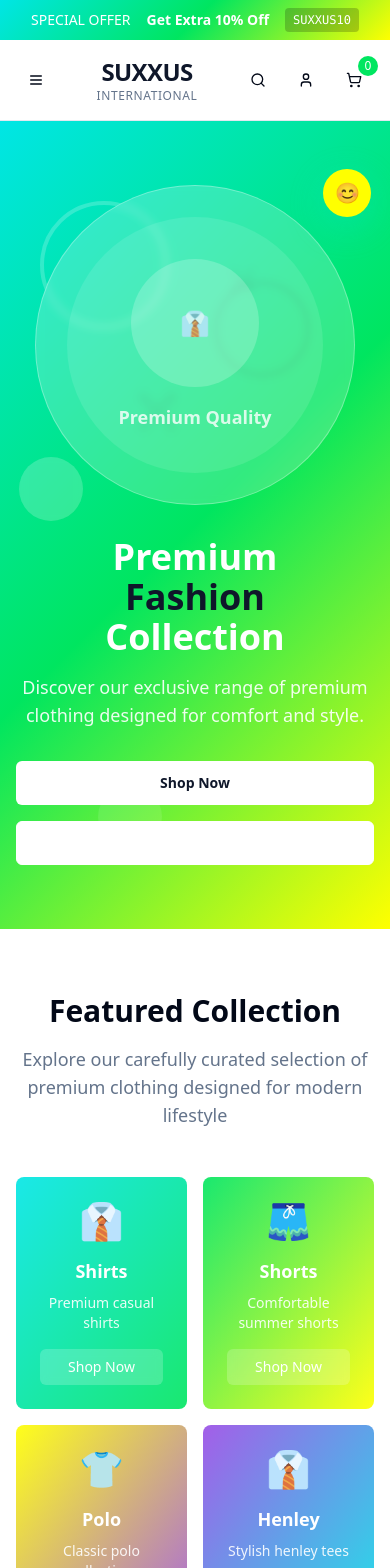
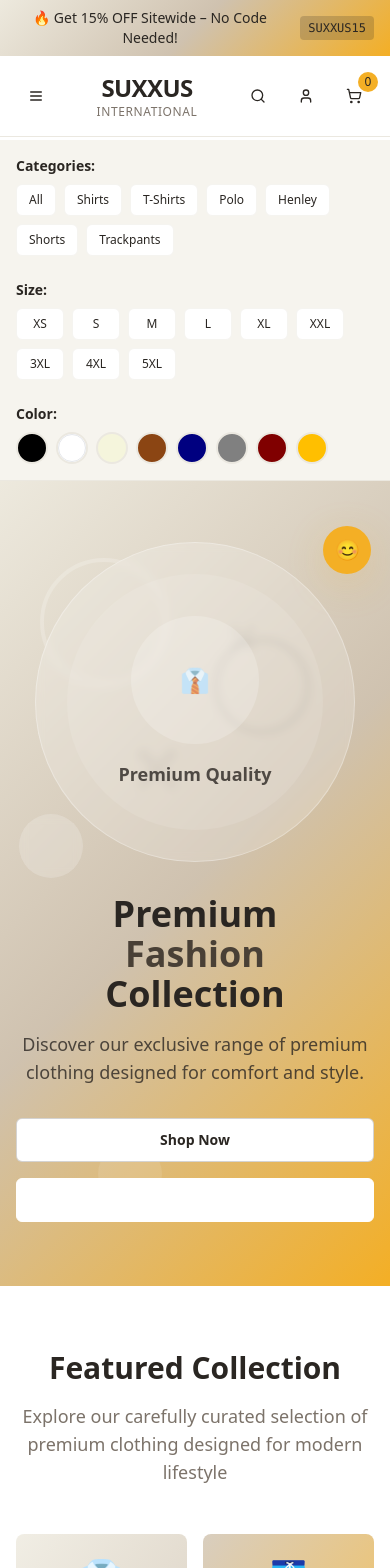
Before and after one commit to AgrowAdmin1/bigbanana-clone-suxxus, a React (Vite) app: page / in a window 390 px wide. Shown: the top 1568 px of the page. Built offline with nearby package versions, Linux system fonts and the light colour scheme.

Commit message:
Add filtering and colors
Add size filtering to the navigation bar and copy colors from the provided suxxus.com URL.

```diff
--- a/src/components/CategoryGrid.tsx
+++ b/src/components/CategoryGrid.tsx
@@ -8,42 +8,42 @@ const CategoryGrid = () => {
       name: "Shirts",
       description: "Premium casual shirts",
       icon: "👔",
-      gradient: "from-brand-cyan to-brand-green"
+      gradient: "from-brand-cream to-brand-sand"
     },
     {
       id: 2,
       name: "Shorts",
       description: "Comfortable summer shorts",
       icon: "🩳",
-      gradient: "from-brand-green to-brand-yellow"
+      gradient: "from-brand-sand to-brand-amber"
     },
     {
       id: 3,
       name: "Polo",
       description: "Classic polo collection",
       icon: "👕",
-      gradient: "from-brand-yellow to-brand-purple"
+      gradient: "from-brand-amber to-brand-gold"
     },
     {
       id: 4,
       name: "Henley",
       description: "Stylish henley tees",
       icon: "👔",
-      gradient: "from-brand-purple to-brand-cyan"
+      gradient: "from-brand-gold to-brand-brown"
     },
     {
       id: 5,
       name: "Trackpant",
       description: "Athletic trackpants",
       icon: "👖",
-      gradient: "from-brand-cyan to-brand-yellow"
+      gradient: "from-brand-brown to-brand-sand"
     },
     {
       id: 6,
       name: "Jackets",
       description: "Premium outerwear",
       icon: "🧥",
-      gradient: "from-brand-green to-brand-purple"
+      gradient: "from-brand-cream to-brand-amber"
     }
   ];
 
@@ -65,36 +65,36 @@ const CategoryGrid = () => {
               key={category.id}
               className="group relative overflow-hidden border-0 shadow-card hover:shadow-glow transition-all duration-smooth cursor-pointer"
             >
-              <div className={`absolute inset-0 bg-gradient-to-br ${category.gradient} opacity-90`}></div>
+              <div className={`absolute inset-0 bg-gradient-to-br ${category.gradient} opacity-80`}></div>
 
-              <div className="relative p-6 text-center text-white min-h-[200px] flex flex-col justify-center">
+              <div className="relative p-6 text-center text-primary min-h-[200px] flex flex-col justify-center">
                 <div className="text-4xl mb-4 group-hover:scale-110 transition-transform duration-bounce">
                   {category.icon}
                 </div>
                 <h3 className="text-lg font-bold mb-2 group-hover:scale-105 transition-transform duration-smooth">
                   {category.name}
                 </h3>
-                <p className="text-sm opacity-90 mb-4">
+                <p className="text-sm opacity-80 mb-4">
                   {category.description}
                 </p>
 
                 <Button
                   variant="secondary"
                   size="sm"
-                  className="mt-auto bg-white/20 text-white border-white/30 hover:bg-white hover:text-primary backdrop-blur-sm"
+                  className="mt-auto bg-background/90 text-primary border-primary/20 hover:bg-background hover:border-primary/40 backdrop-blur-sm"
                 >
                   Shop Now
                 </Button>
               </div>
 
               {/* Hover effect overlay */}
-              <div className="absolute inset-0 bg-white/10 opacity-0 group-hover:opacity-100 transition-opacity duration-smooth"></div>
+              <div className="absolute inset-0 bg-primary/5 opacity-0 group-hover:opacity-100 transition-opacity duration-smooth"></div>
             </Card>
           ))}
         </div>
 
         <div className="text-center mt-12">
-          <Button size="lg" className="bg-gradient-hero text-white hover:opacity-90">
+          <Button size="lg" className="bg-gradient-hero text-primary hover:opacity-90 border border-primary/20">
             View All Categories
           </Button>
         </div>
--- /dev/null
+++ b/src/components/FilterNavbar.tsx
@@ -0,0 +1,178 @@
+import { Button } from "@/components/ui/button";
+import { Badge } from "@/components/ui/badge";
+import { useState } from "react";
+
+const FilterNavbar = () => {
+  const [selectedSizes, setSelectedSizes] = useState<string[]>([]);
+  const [selectedColors, setSelectedColors] = useState<string[]>([]);
+  const [selectedCategories, setSelectedCategories] = useState<string[]>([]);
+
+  const sizes = ["XS", "S", "M", "L", "XL", "XXL", "3XL", "4XL", "5XL"];
+  const colors = [
+    { name: "Black", value: "black", color: "#000000" },
+    { name: "White", value: "white", color: "#FFFFFF" },
+    { name: "Cream", value: "cream", color: "#F5F5DC" },
+    { name: "Brown", value: "brown", color: "#8B4513" },
+    { name: "Navy", value: "navy", color: "#000080" },
+    { name: "Gray", value: "gray", color: "#808080" },
+    { name: "Maroon", value: "maroon", color: "#800000" },
+    { name: "Amber", value: "amber", color: "#FFBF00" },
+  ];
+  const categories = ["All", "Shirts", "T-Shirts", "Polo", "Henley", "Shorts", "Trackpants"];
+
+  const toggleSize = (size: string) => {
+    setSelectedSizes(prev =>
+      prev.includes(size)
+        ? prev.filter(s => s !== size)
+        : [...prev, size]
+    );
+  };
+
+  const toggleColor = (color: string) => {
+    setSelectedColors(prev =>
+      prev.includes(color)
+        ? prev.filter(c => c !== color)
+        : [...prev, color]
+    );
+  };
+
+  const toggleCategory = (category: string) => {
+    setSelectedCategories(prev =>
+      prev.includes(category)
+        ? prev.filter(c => c !== category)
+        : [...prev, category]
+    );
+  };
+
+  const clearAllFilters = () => {
+    setSelectedSizes([]);
+    setSelectedColors([]);
+    setSelectedCategories([]);
+  };
+
+  return (
+    <div className="bg-secondary border-b sticky top-[140px] z-40">
+      <div className="container mx-auto px-4 py-4">
+        <div className="flex flex-col lg:flex-row gap-6">
+          {/* Categories */}
+          <div className="flex flex-col lg:flex-row lg:items-center gap-2">
+            <h3 className="text-sm font-semibold text-foreground min-w-fit">Categories:</h3>
+            <div className="flex flex-wrap gap-2">
+              {categories.map((category) => (
+                <Button
+                  key={category}
+                  variant={selectedCategories.includes(category) ? "default" : "outline"}
+                  size="sm"
+                  onClick={() => toggleCategory(category)}
+                  className="text-xs h-8"
+                >
+                  {category}
+                </Button>
+              ))}
+            </div>
+          </div>
+
+          {/* Sizes */}
+          <div className="flex flex-col lg:flex-row lg:items-center gap-2 lg:border-l lg:pl-6">
+            <h3 className="text-sm font-semibold text-foreground min-w-fit">Size:</h3>
+            <div className="flex flex-wrap gap-2">
+              {sizes.map((size) => (
+                <Button
+                  key={size}
+                  variant={selectedSizes.includes(size) ? "default" : "outline"}
+                  size="sm"
+                  onClick={() => toggleSize(size)}
+                  className="text-xs h-8 w-12"
+                >
+                  {size}
+                </Button>
+              ))}
+            </div>
+          </div>
+
+          {/* Colors */}
+          <div className="flex flex-col lg:flex-row lg:items-center gap-2 lg:border-l lg:pl-6">
+            <h3 className="text-sm font-semibold text-foreground min-w-fit">Color:</h3>
+            <div className="flex flex-wrap gap-2">
+              {colors.map((color) => (
+                <button
+                  key={color.value}
+                  onClick={() => toggleColor(color.value)}
+                  className={`w-8 h-8 rounded-full border-2 transition-all duration-smooth ${
+                    selectedColors.includes(color.value)
+                      ? 'border-primary scale-110 shadow-md'
+                      : 'border-border hover:border-muted-foreground'
+                  }`}
+                  style={{ backgroundColor: color.color }}
+                  title={color.name}
+                >
+                  {color.value === 'white' && (
+                    <div className="w-full h-full rounded-full border border-gray-200"></div>
+                  )}
+                </button>
+              ))}
+            </div>
+          </div>
+
+          {/* Clear filters */}
+          {(selectedSizes.length > 0 || selectedColors.length > 0 || selectedCategories.length > 0) && (
+            <div className="flex items-center lg:border-l lg:pl-6">
+              <Button
+                variant="ghost"
+                size="sm"
+                onClick={clearAllFilters}
+                className="text-xs text-muted-foreground hover:text-foreground"
+              >
+                Clear All
+              </Button>
+            </div>
+          )}
+        </div>
+
+        {/* Active filters display */}
+        {(selectedSizes.length > 0 || selectedColors.length > 0 || selectedCategories.length > 0) && (
+          <div className="mt-4 pt-4 border-t">
+            <div className="flex flex-wrap gap-2 items-center">
+              <span className="text-xs text-muted-foreground">Active filters:</span>
+              {selectedCategories.map((category) => (
+                <Badge key={`cat-${category}`} variant="secondary" className="text-xs">
+                  {category}
+                  <button
+                    onClick={() => toggleCategory(category)}
+                    className="ml-1 hover:text-destructive"
+                  >
+                    ×
+                  </button>
+                </Badge>
+              ))}
+              {selectedSizes.map((size) => (
+                <Badge key={`size-${size}`} variant="secondary" className="text-xs">
+                  Size: {size}
+                  <button
+                    onClick={() => toggleSize(size)}
+                    className="ml-1 hover:text-destructive"
+                  >
+                    ×
+                  </button>
+                </Badge>
+              ))}
+              {selectedColors.map((color) => (
+                <Badge key={`color-${color}`} variant="secondary" className="text-xs">
+                  {colors.find(c => c.value === color)?.name}
+                  <button
+                    onClick={() => toggleColor(color)}
+                    className="ml-1 hover:text-destructive"
+                  >
+                    ×
+                  </button>
+                </Badge>
+              ))}
+            </div>
+          </div>
+        )}
+      </div>
+    </div>
+  );
+};
+
+export default FilterNavbar;
--- a/src/components/Header.tsx
+++ b/src/components/Header.tsx
@@ -12,11 +12,10 @@ const Header = () => {
   return (
     <header className="bg-background border-b sticky top-0 z-50">
       {/* Top promotional banner */}
-      <div className="bg-gradient-hero text-primary-foreground px-4 py-2 text-center text-sm font-medium">
+      <div className="bg-gradient-hero text-primary px-4 py-2 text-center text-sm font-medium">
         <div className="flex items-center justify-center gap-4">
-          <span>SPECIAL OFFER</span>
-          <span className="font-bold">Get Extra 10% Off</span>
-          <code className="bg-black/20 px-2 py-1 rounded text-xs">SUXXUS10</code>
+          <span>🔥 Get 15% OFF Sitewide – No Code Needed!</span>
+          <code className="bg-primary/20 px-2 py-1 rounded text-xs">SUXXUS15</code>
         </div>
       </div>
 
--- a/src/components/HeroSection.tsx
+++ b/src/components/HeroSection.tsx
@@ -17,24 +17,24 @@ const HeroSection = () => {
         <div className="grid md:grid-cols-2 gap-8 items-center">
           {/* Content */}
           <div className="text-center md:text-left order-2 md:order-1">
-            <h2 className="text-4xl md:text-6xl font-bold text-white mb-4">
+            <h2 className="text-4xl md:text-6xl font-bold text-primary mb-4">
               Premium
               <br />
-              <span className="text-primary">Fashion</span>
+              <span className="text-brand-brown">Fashion</span>
               <br />
               Collection
             </h2>
-            <p className="text-lg md:text-xl text-white/90 mb-8 max-w-md">
+            <p className="text-lg md:text-xl text-primary/80 mb-8 max-w-md">
               Discover our exclusive range of premium clothing designed for comfort and style.
             </p>
             <div className="flex flex-col sm:flex-row gap-4 justify-center md:justify-start">
-              <Button size="lg" className="bg-white text-primary hover:bg-white/90 font-semibold">
+              <Button size="lg" className="bg-background text-primary hover:bg-background/90 font-semibold border border-primary/20">
                 Shop Now
               </Button>
               <Button
                 variant="outline"
                 size="lg"
-                className="border-white text-white hover:bg-white hover:text-primary"
+                className="border-background text-background hover:bg-background hover:text-primary"
               >
                 View Catalog
               </Button>
@@ -44,10 +44,10 @@ const HeroSection = () => {
           {/* Hero Image Placeholder */}
           <div className="order-1 md:order-2 flex justify-center">
             <div className="relative">
-              <div className="w-80 h-80 md:w-96 md:h-96 bg-white/20 rounded-full backdrop-blur-sm border border-white/30 flex items-center justify-center">
-                <div className="w-64 h-64 md:w-80 md:h-80 bg-white/10 rounded-full flex items-center justify-center">
-                  <div className="text-white/80 text-center">
-                    <div className="w-32 h-32 mx-auto mb-4 bg-white/20 rounded-full flex items-center justify-center">
+              <div className="w-80 h-80 md:w-96 md:h-96 bg-background/20 rounded-full backdrop-blur-sm border border-background/30 flex items-center justify-center">
+                <div className="w-64 h-64 md:w-80 md:h-80 bg-background/10 rounded-full flex items-center justify-center">
+                  <div className="text-primary/80 text-center">
+                    <div className="w-32 h-32 mx-auto mb-4 bg-background/20 rounded-full flex items-center justify-center">
                       <span className="text-2xl font-bold">👔</span>
                     </div>
                     <p className="text-lg font-semibold">Premium Quality</p>
@@ -56,10 +56,10 @@ const HeroSection = () => {
               </div>
 
               {/* Floating elements */}
-              <div className="absolute -top-4 -right-4 w-12 h-12 bg-brand-yellow rounded-full flex items-center justify-center shadow-glow">
+              <div className="absolute -top-4 -right-4 w-12 h-12 bg-brand-amber rounded-full flex items-center justify-center shadow-glow">
                 <span className="text-xl">😊</span>
               </div>
-              <div className="absolute -bottom-4 -left-4 w-16 h-16 bg-white/20 rounded-full backdrop-blur-sm"></div>
+              <div className="absolute -bottom-4 -left-4 w-16 h-16 bg-background/20 rounded-full backdrop-blur-sm"></div>
             </div>
           </div>
         </div>
--- a/src/index.css
+++ b/src/index.css
@@ -2,51 +2,52 @@
 @tailwind components;
 @tailwind utilities;
 
-/* SUXXUS International - Vibrant E-commerce Design System */
+/* SUXXUS International - Premium Earth Tone Design System */
 
 @layer base {
   :root {
     --background: 0 0% 100%;
-    --foreground: 222.2 84% 4.9%;
+    --foreground: 30 10% 15%;
 
     --card: 0 0% 100%;
-    --card-foreground: 222.2 84% 4.9%;
+    --card-foreground: 30 10% 15%;
 
     --popover: 0 0% 100%;
-    --popover-foreground: 222.2 84% 4.9%;
+    --popover-foreground: 30 10% 15%;
 
-    /* Brand Colors - Vibrant and Bold */
-    --primary: 222.2 47.4% 11.2%;
+    /* Brand Colors - Earth Tones inspired by Suxxus */
+    --primary: 30 10% 15%;
     --primary-foreground: 0 0% 100%;
 
-    --brand-cyan: 180 100% 45%;
-    --brand-green: 145 100% 45%;
-    --brand-yellow: 60 100% 50%;
-    --brand-purple: 270 75% 60%;
+    --brand-cream: 45 30% 90%;
+    --brand-sand: 35 25% 75%;
+    --brand-brown: 30 15% 25%;
+    --brand-gold: 45 80% 60%;
+    --brand-amber: 40 90% 55%;
 
-    --secondary: 210 40% 96.1%;
-    --secondary-foreground: 222.2 47.4% 11.2%;
+    --secondary: 45 30% 95%;
+    --secondary-foreground: 30 10% 15%;
 
-    --muted: 210 40% 96.1%;
-    --muted-foreground: 215.4 16.3% 46.9%;
+    --muted: 45 20% 96%;
+    --muted-foreground: 30 8% 45%;
 
-    --accent: 145 100% 45%;
-    --accent-foreground: 0 0% 100%;
+    --accent: 40 90% 55%;
+    --accent-foreground: 30 10% 15%;
 
     --destructive: 0 84.2% 60.2%;
-    --destructive-foreground: 210 40% 98%;
+    --destructive-foreground: 0 0% 100%;
 
-    --border: 214.3 31.8% 91.4%;
-    --input: 214.3 31.8% 91.4%;
-    --ring: 145 100% 45%;
+    --border: 45 20% 90%;
+    --input: 45 20% 95%;
+    --ring: 40 90% 55%;
 
-    /* Gradients */
-    --gradient-hero: linear-gradient(135deg, hsl(var(--brand-cyan)), hsl(var(--brand-green)), hsl(var(--brand-yellow)));
-    --gradient-card: linear-gradient(135deg, hsl(var(--brand-purple) / 0.1), hsl(var(--brand-cyan) / 0.1));
+    /* Gradients - Earth tone gradients */
+    --gradient-hero: linear-gradient(135deg, hsl(var(--brand-cream)), hsl(var(--brand-sand)), hsl(var(--brand-amber)));
+    --gradient-card: linear-gradient(135deg, hsl(var(--brand-sand) / 0.1), hsl(var(--brand-gold) / 0.1));
 
     /* Shadows */
-    --shadow-glow: 0 10px 40px hsl(var(--brand-cyan) / 0.3);
-    --shadow-card: 0 4px 20px hsl(var(--primary) / 0.1);
+    --shadow-glow: 0 10px 40px hsl(var(--brand-amber) / 0.2);
+    --shadow-card: 0 4px 20px hsl(var(--primary) / 0.08);
 
     /* Animations */
     --transition-smooth: all 0.3s cubic-bezier(0.4, 0, 0.2, 1);
--- a/src/pages/Index.tsx
+++ b/src/pages/Index.tsx
@@ -1,4 +1,5 @@
 import Header from "@/components/Header";
+import FilterNavbar from "@/components/FilterNavbar";
 import HeroSection from "@/components/HeroSection";
 import CategoryGrid from "@/components/CategoryGrid";
 import Footer from "@/components/Footer";
@@ -7,6 +8,7 @@ const Index = () => {
   return (
     <div className="min-h-screen bg-background">
       <Header />
+      <FilterNavbar />
       <HeroSection />
       <CategoryGrid />
       <Footer />
--- a/tailwind.config.ts
+++ b/tailwind.config.ts
@@ -53,10 +53,11 @@ export default {
 					foreground: 'hsl(var(--card-foreground))'
 				},
 				brand: {
-					cyan: 'hsl(var(--brand-cyan))',
-					green: 'hsl(var(--brand-green))',
-					yellow: 'hsl(var(--brand-yellow))',
-					purple: 'hsl(var(--brand-purple))'
+					cream: 'hsl(var(--brand-cream))',
+					sand: 'hsl(var(--brand-sand))',
+					brown: 'hsl(var(--brand-brown))',
+					gold: 'hsl(var(--brand-gold))',
+					amber: 'hsl(var(--brand-amber))'
 				},
 				sidebar: {
 					DEFAULT: 'hsl(var(--sidebar-background))',
```
